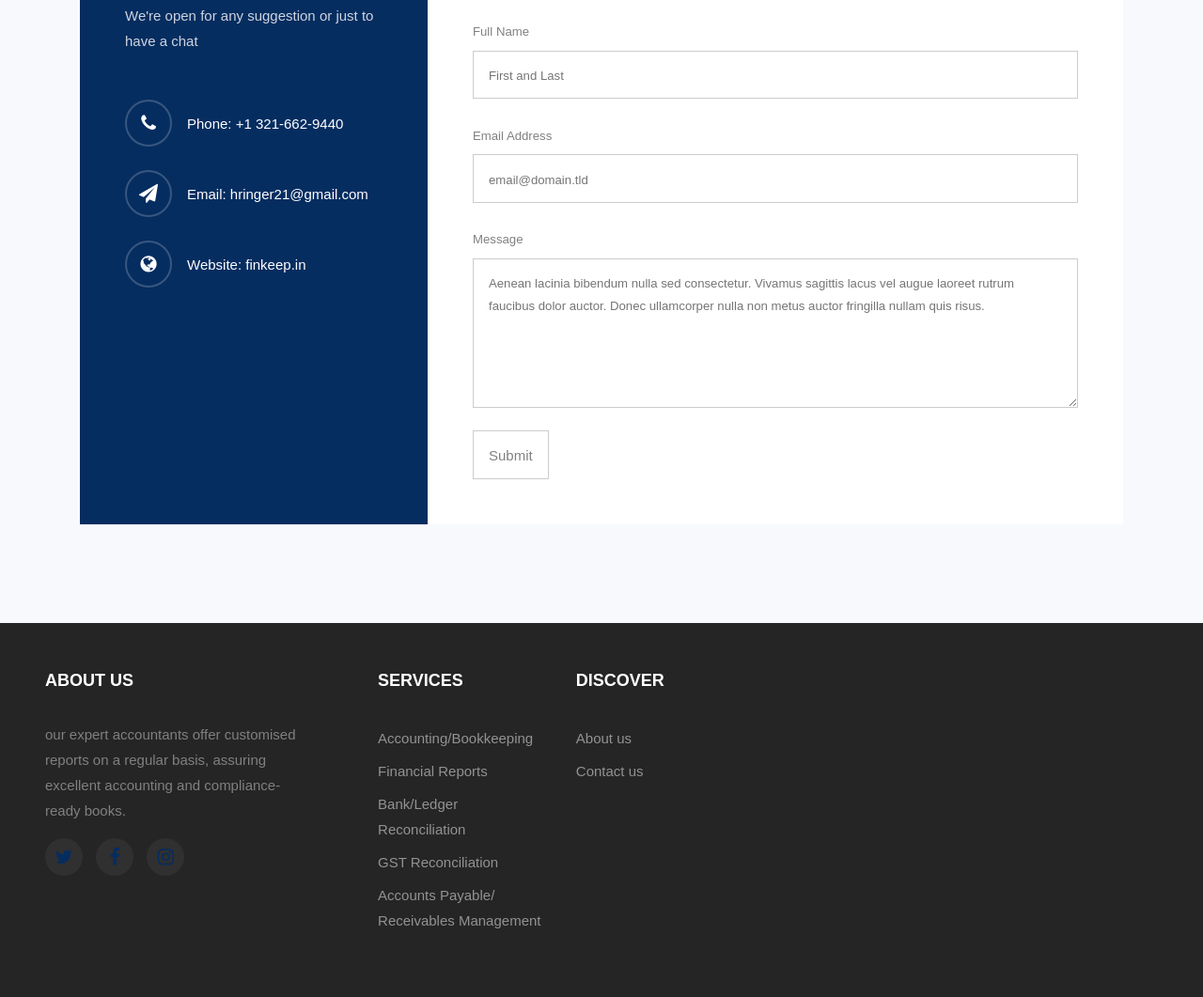
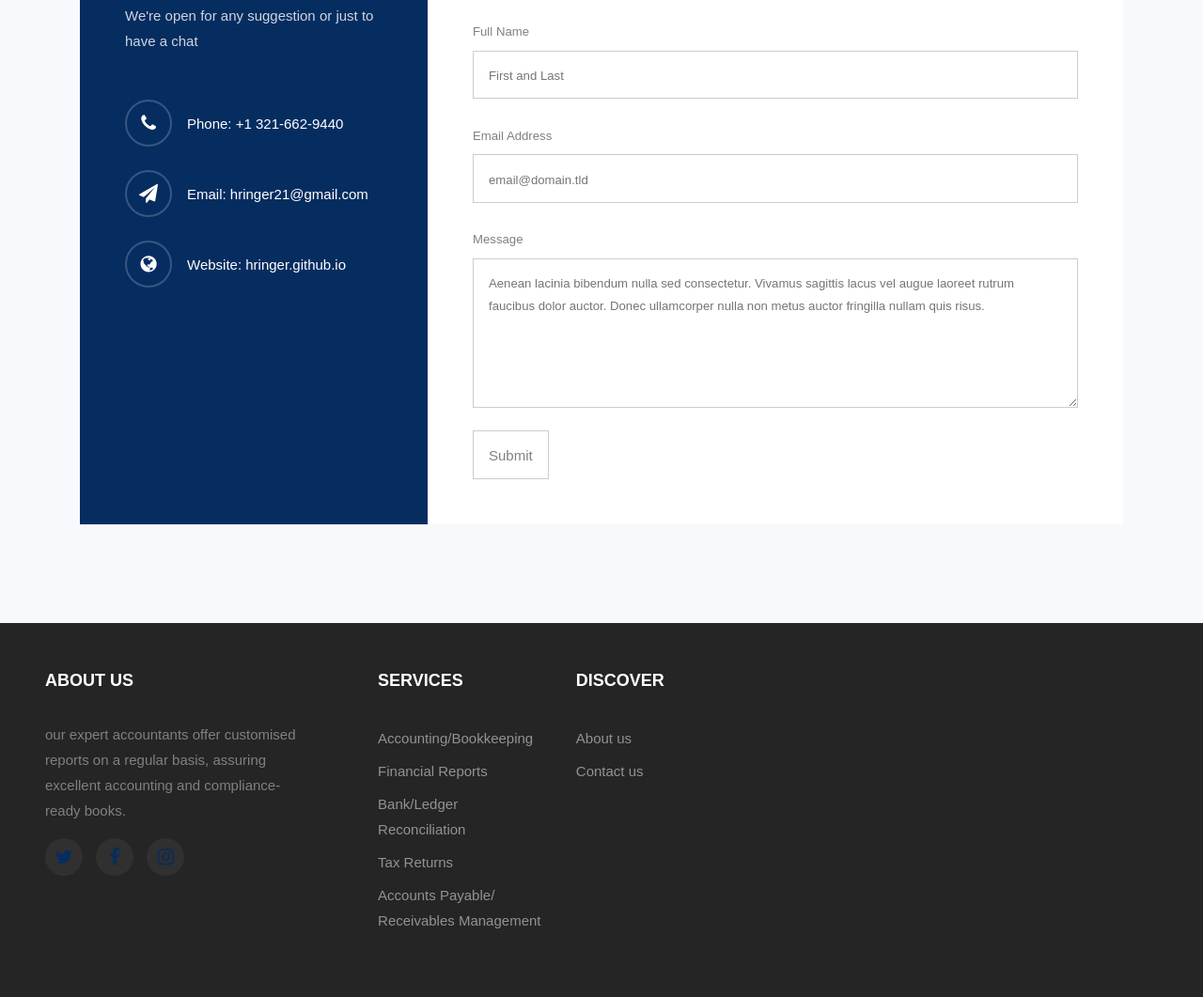
Before and after one commit to Hringer/Hringer.github.io, a plain HTML site: page contact.html in a window 1280 px wide. Shown: the part 720-1781 px from the top of the page at 94% size. Drawn offline with nearby package versions, Linux system fonts and the light colour scheme; some packages are replaced by stand-ins of ours; no server answers.

Commit message:
updated services
updated services

```diff
--- a/contact.html
+++ b/contact.html
@@ -297,7 +297,7 @@
                       <div class="text pl-3">
                         <p>
                           <span>Website:</span>
-                          <a href="https://finkeep.in">finkeep.in</a>
+                          <a href="https://hringer.github.io/">hringer.github.io</a>
                         </p>
                       </div>
                     </div>
@@ -376,7 +376,7 @@
                           </li>
                           <li>
                             <a href="#" class="py-1 d-block"
-                              >GST Reconciliation</a
+                              >Tax Returns</a
                             >
                           </li>
                           <li>
```
Also changed, not shown: about.html (+1 -1 lines), services.html (+1 -1 lines).
